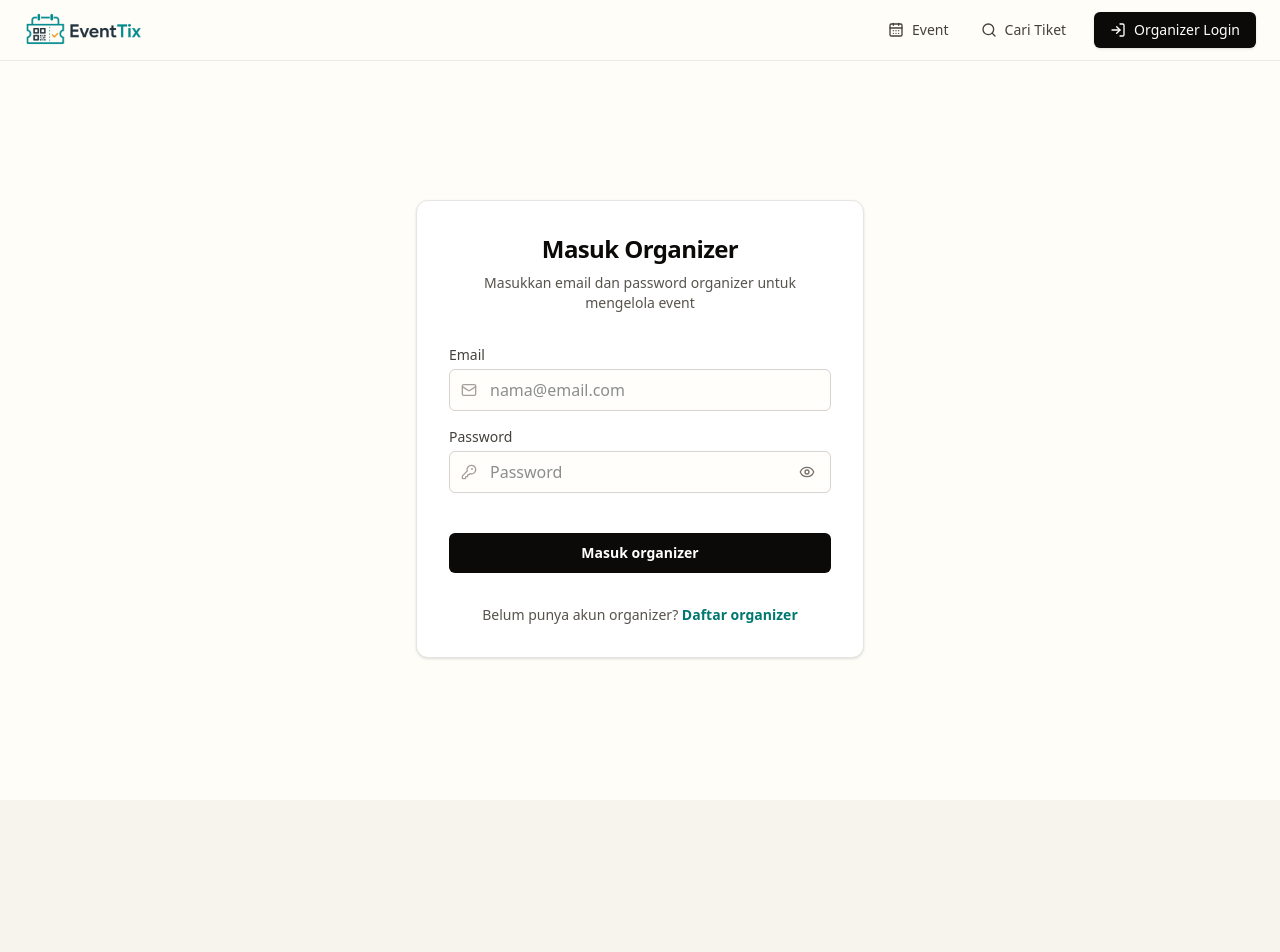
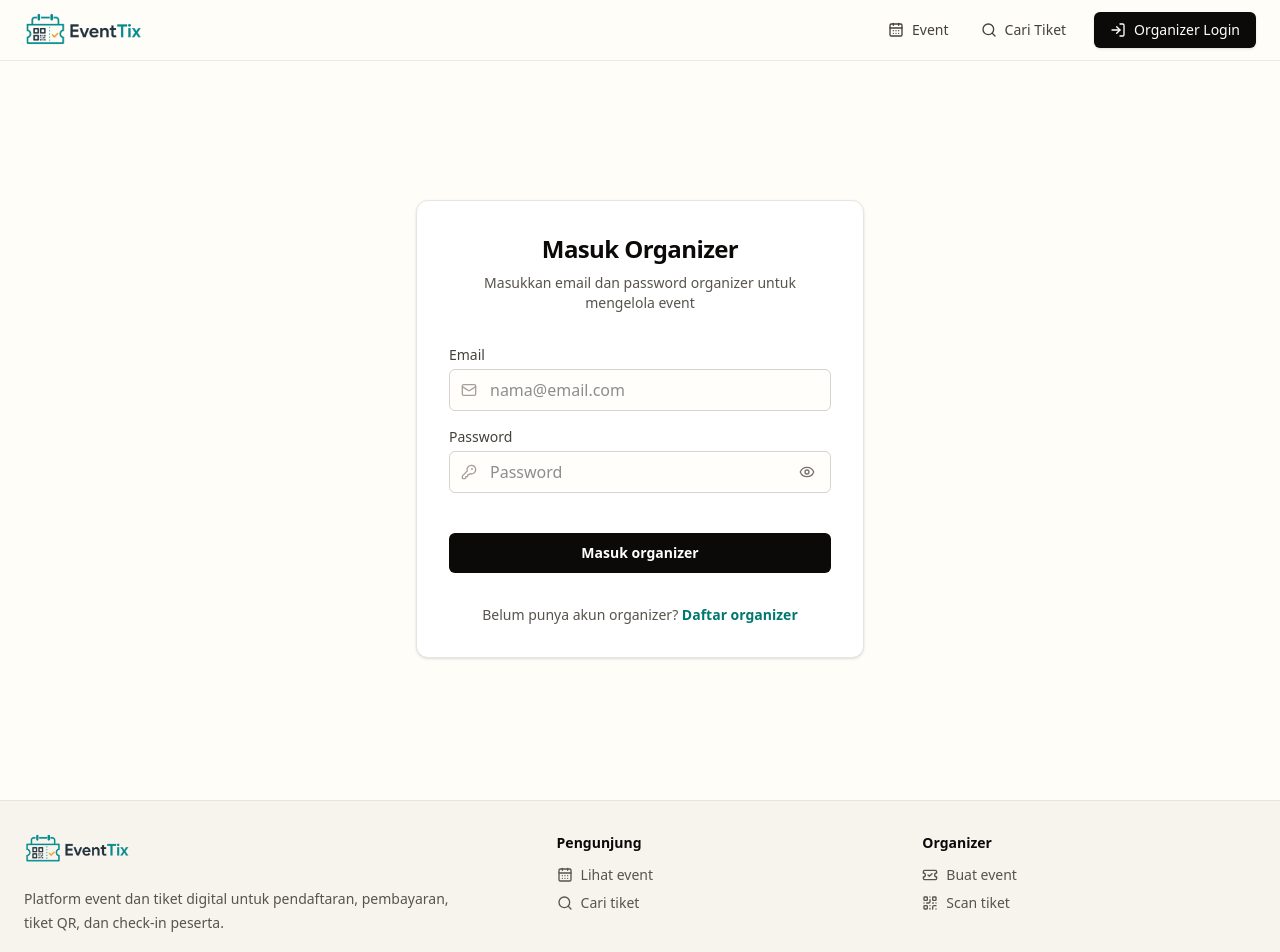
Before and after one commit to muhtegaralfikri/event-management, a Next.js app: page /login in a window 1280 px wide. Shown: the top 952 px of the page. Before the commit the page ends 800 px from the top, so only its background shows below. Built offline with nearby package versions, Linux system fonts and the light colour scheme; no server answers.

Commit message:
Refine copy footer and scanner feedback

```diff
--- a/src/app/error.tsx
+++ b/src/app/error.tsx
@@ -22,13 +22,14 @@ export default function ErrorPage({ error, reset }: ErrorPageProps) {
             <div>
               <h1 className="text-2xl font-semibold">Halaman gagal dimuat</h1>
               <p className="mt-2 text-sm leading-6 text-stone-700">
-                Biasanya ini terjadi karena environment Vercel belum berisi{" "}
-                <code>DATABASE_URL</code> atau database PostgreSQL tidak bisa diakses.
+                Ada kendala saat memuat halaman. Coba ulangi dalam beberapa saat.
               </p>
             </div>
-            <p className="break-all rounded-md bg-white/70 px-3 py-2 font-mono text-xs text-stone-700">
-              {error.digest ? `digest: ${error.digest}` : error.message}
-            </p>
+            {process.env.NODE_ENV !== "production" ? (
+              <p className="break-all rounded-md bg-white/70 px-3 py-2 font-mono text-xs text-stone-700">
+                {error.digest ? `digest: ${error.digest}` : error.message}
+              </p>
+            ) : null}
             <button
               type="button"
               onClick={() => reset()}
--- a/src/app/events/[slug]/page.tsx
+++ b/src/app/events/[slug]/page.tsx
@@ -62,8 +62,7 @@ export default async function EventDetailPage({ params }: EventDetailPageProps)
             <div className="rounded-lg border border-amber-200 bg-amber-50 p-6 text-amber-950">
               <h1 className="text-2xl font-semibold">Detail event belum bisa dimuat</h1>
               <p className="mt-2 text-sm leading-6">
-                Cek koneksi database di Vercel. Jika <code>DATABASE_URL</code> tidak tersedia atau
-                database tidak bisa diakses, halaman ini akan berhenti di sini.
+                Coba muat ulang halaman dalam beberapa saat.
               </p>
             </div>
           </section>
@@ -149,7 +148,7 @@ export default async function EventDetailPage({ params }: EventDetailPageProps)
               <p className="mt-1 text-sm text-stone-600">
                 {isFreeEvent
                   ? "Event gratis akan langsung menerbitkan tiket digital."
-                  : "Event berbayar akan masuk ke pembayaran simulasi sebelum tiket aktif."}
+                  : "Event berbayar perlu diselesaikan pembayarannya sebelum tiket aktif."}
               </p>
               <form action={registerForEvent} className="mt-5 space-y-4">
                 <input type="hidden" name="eventId" value={event.id} />
@@ -211,7 +210,7 @@ export default async function EventDetailPage({ params }: EventDetailPageProps)
                   <MapPin className="mt-0.5 h-4 w-4 shrink-0" aria-hidden="true" />
                   <span>{isOnlineEvent ? "Online event" : event.location}</span>
                 </p>
-                <p className="mt-2">Organizer: {event.organizerName}</p>
+                <p className="mt-2">Diselenggarakan oleh {event.organizerName}</p>
               </div>
             </aside>
           </div>
--- a/src/app/layout.tsx
+++ b/src/app/layout.tsx
@@ -1,6 +1,7 @@
 import type { Metadata } from "next";
 import { Geist, Geist_Mono } from "next/font/google";
 import { Suspense } from "react";
+import { SiteFooter } from "@/components/shared/site-footer";
 import { NavigationProgress } from "@/components/ui/navigation-progress";
 import "./globals.css";
 
@@ -42,6 +43,7 @@ export default function RootLayout({
             <NavigationProgress />
           </Suspense>
           {children}
+          <SiteFooter />
         </SessionProvider>
       </body>
     </html>
--- a/src/app/payments/[ticketCode]/page.tsx
+++ b/src/app/payments/[ticketCode]/page.tsx
@@ -44,7 +44,7 @@ export default async function PaymentPage({ params }: PaymentPageProps) {
             <div className="rounded-lg border border-amber-200 bg-amber-50 p-6 text-amber-950">
               <h1 className="text-2xl font-semibold">Pembayaran belum bisa dimuat</h1>
               <p className="mt-2 text-sm leading-6">
-                Periksa konfigurasi database Vercel sebelum mencoba membuka halaman pembayaran.
+                Coba muat ulang halaman dalam beberapa saat.
               </p>
             </div>
           </section>
@@ -72,7 +72,7 @@ export default async function PaymentPage({ params }: PaymentPageProps) {
               Pembayaran tiket
             </h1>
             <p className="mt-2 text-sm leading-6 text-stone-600">
-              Ini adalah pembayaran simulasi untuk MVP sebelum integrasi Midtrans sandbox.
+              Konfirmasi pembayaran untuk mengaktifkan tiket QR Anda.
             </p>
           </div>
 
--- a/src/app/tickets/[ticketCode]/page.tsx
+++ b/src/app/tickets/[ticketCode]/page.tsx
@@ -45,8 +45,7 @@ export default async function TicketPage({ params }: TicketPageProps) {
             <div className="rounded-lg border border-amber-200 bg-amber-50 p-6 text-amber-950">
               <h1 className="text-2xl font-semibold">Tiket belum bisa dimuat</h1>
               <p className="mt-2 text-sm leading-6">
-                Cek koneksi database di Vercel. Jika tiket ada tetapi database offline, halaman ini
-                tidak bisa mengambil detailnya.
+                Coba muat ulang halaman dalam beberapa saat.
               </p>
             </div>
           </section>
@@ -148,7 +147,7 @@ export default async function TicketPage({ params }: TicketPageProps) {
                     {ticket.ticketCode}
                   </p>
                   <p className="mt-2 text-sm text-stone-600">
-                    Selesaikan pembayaran simulasi agar QR code aktif untuk check-in.
+                    Selesaikan pembayaran agar QR code aktif untuk check-in.
                   </p>
                 </div>
               )}
--- a/src/app/tickets/page.tsx
+++ b/src/app/tickets/page.tsx
@@ -39,7 +39,7 @@ export default async function TicketsLookupPage({ searchParams }: TicketsLookupP
           <div>
             <p className="inline-flex items-center gap-2 rounded-md bg-teal-50 px-3 py-1 text-sm font-semibold text-teal-900">
               <TicketCheck className="h-4 w-4" aria-hidden="true" />
-              Ticket recovery
+              Temukan tiket
             </p>
             <h1 className="mt-4 text-3xl font-semibold tracking-tight text-stone-950 sm:text-4xl">Cari tiket</h1>
             <p className="mt-2 text-sm leading-6 text-stone-600">
@@ -94,10 +94,8 @@ export default async function TicketsLookupPage({ searchParams }: TicketsLookupP
             <h2 className="text-lg font-semibold text-stone-950">Hasil pencarian</h2>
             {databaseError ? (
               <div className="mt-2 rounded-md border border-amber-200 bg-amber-50 p-3 text-sm text-amber-950">
-                <p className="font-semibold">Database belum terhubung.</p>
-                <p className="mt-1">
-                  Pastikan environment Vercel memiliki <code>DATABASE_URL</code> yang benar.
-                </p>
+                <p className="font-semibold">Tiket belum bisa dimuat.</p>
+                <p className="mt-1">Coba muat ulang halaman dalam beberapa saat.</p>
               </div>
             ) : null}
             {!email ? (
--- /dev/null
+++ b/src/components/shared/site-footer.tsx
@@ -0,0 +1,56 @@
+import Image from "next/image";
+import Link from "next/link";
+import { CalendarDays, QrCode, Search, TicketCheck } from "lucide-react";
+
+export const SiteFooter = () => (
+  <footer className="border-t border-stone-200 bg-[#f7f4ee]">
+    <div className="mx-auto grid w-full max-w-7xl gap-8 px-4 py-8 sm:px-6 lg:grid-cols-[1.2fr_0.8fr_0.8fr]">
+      <div>
+        <Link href="/" className="inline-flex items-center" aria-label="EventTix home">
+          <Image
+            src="/eventtix-logo.png"
+            alt="EventTix"
+            width={360}
+            height={107}
+            className="h-8 w-auto"
+          />
+        </Link>
+        <p className="mt-4 max-w-md text-sm leading-6 text-stone-600">
+          Platform event dan tiket digital untuk pendaftaran, pembayaran, tiket QR,
+          dan check-in peserta.
+        </p>
+      </div>
+
+      <div>
+        <h2 className="text-sm font-semibold text-stone-950">Pengunjung</h2>
+        <nav className="mt-3 grid gap-2 text-sm text-stone-600">
+          <Link href="/#events" className="inline-flex items-center gap-2 hover:text-teal-800">
+            <CalendarDays className="h-4 w-4" aria-hidden="true" />
+            Lihat event
+          </Link>
+          <Link href="/tickets" className="inline-flex items-center gap-2 hover:text-teal-800">
+            <Search className="h-4 w-4" aria-hidden="true" />
+            Cari tiket
+          </Link>
+        </nav>
+      </div>
+
+      <div>
+        <h2 className="text-sm font-semibold text-stone-950">Organizer</h2>
+        <nav className="mt-3 grid gap-2 text-sm text-stone-600">
+          <Link href="/organizer/events/new" className="inline-flex items-center gap-2 hover:text-teal-800">
+            <TicketCheck className="h-4 w-4" aria-hidden="true" />
+            Buat event
+          </Link>
+          <Link href="/organizer/check-in" className="inline-flex items-center gap-2 hover:text-teal-800">
+            <QrCode className="h-4 w-4" aria-hidden="true" />
+            Scan tiket
+          </Link>
+        </nav>
+      </div>
+    </div>
+    <div className="border-t border-stone-200 px-4 py-4 text-center text-xs text-stone-500 sm:px-6">
+      © {new Date().getFullYear()} EventTix. Tiket digital untuk event yang lebih rapi.
+    </div>
+  </footer>
+);
```
Also changed, not shown: src/app/page.tsx (+11 -12 lines), src/components/ui/check-in-scanner.tsx (+42 -1 lines).
